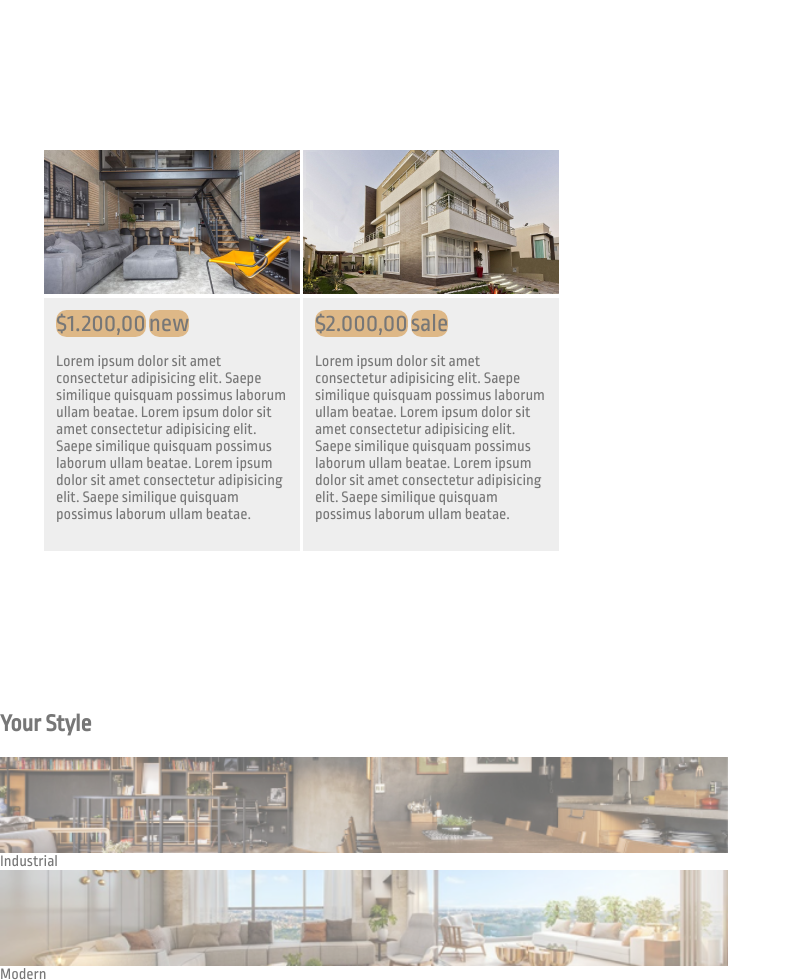
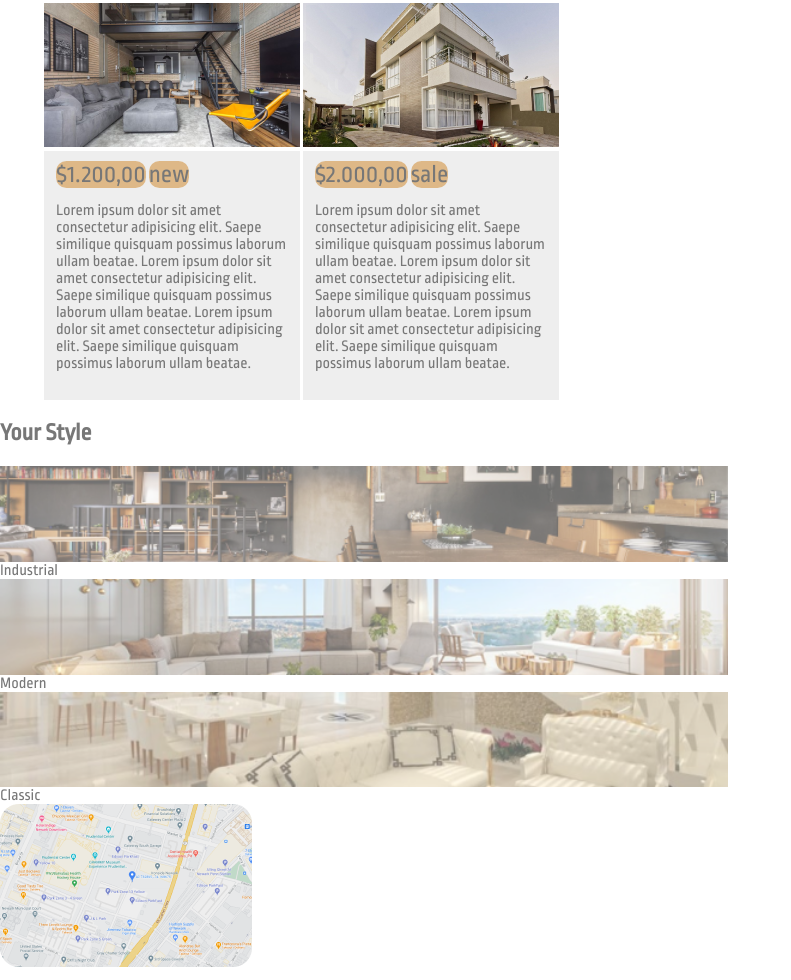
Before and after one commit to palomafcode/projectfigma, a website: page index.html in a window 1280 px wide. Shown: the part 380-1360 px from the top of the page, without its empty margins (0-791 px from the left). Drawn offline with Linux system fonts and the light colour scheme.

```diff
--- a/style.css
+++ b/style.css
@@ -26,7 +26,7 @@
 
 }
 #sales {
-    margin: 10pc 44px;
+    margin: 10px 44px;
 }
 #sales > article {
     display: inline-block;
@@ -41,10 +41,10 @@
 }
 #sales span {
     font-size: 25px;
-    line-height: 27px;
+    line-height: 23px;
     position: justify;
-    width: 56px;
-    height: 21px;
+    width: 54px;
+    height: 20px;
     background-color: burlywood;
     border-radius: 10.5px;
 }
@@ -52,10 +52,10 @@
     opacity: 0.6;
     font-weight: 400;
     font-size: 25px;
-    line-height: 27px;
+    line-height: 25px;
     display: flex;
     align-items: center;
     text-align: center;
     color: #FFFF;
-    text-shadow: 2px 2px 5px black rgba(0, 0, 0)
+    text-shadow: 3px 3px 6px black rgba(0, 0, 0)
 }
```
